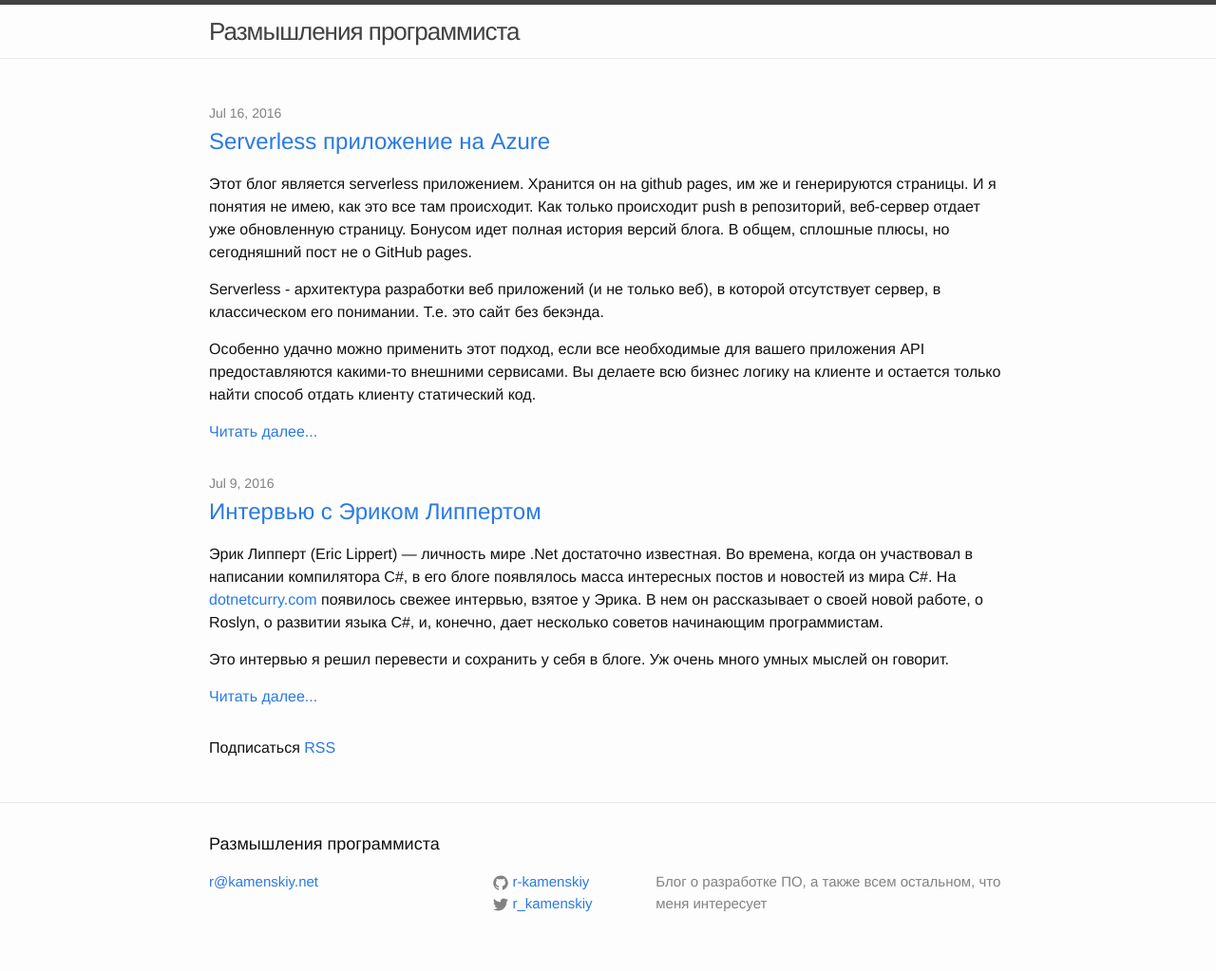
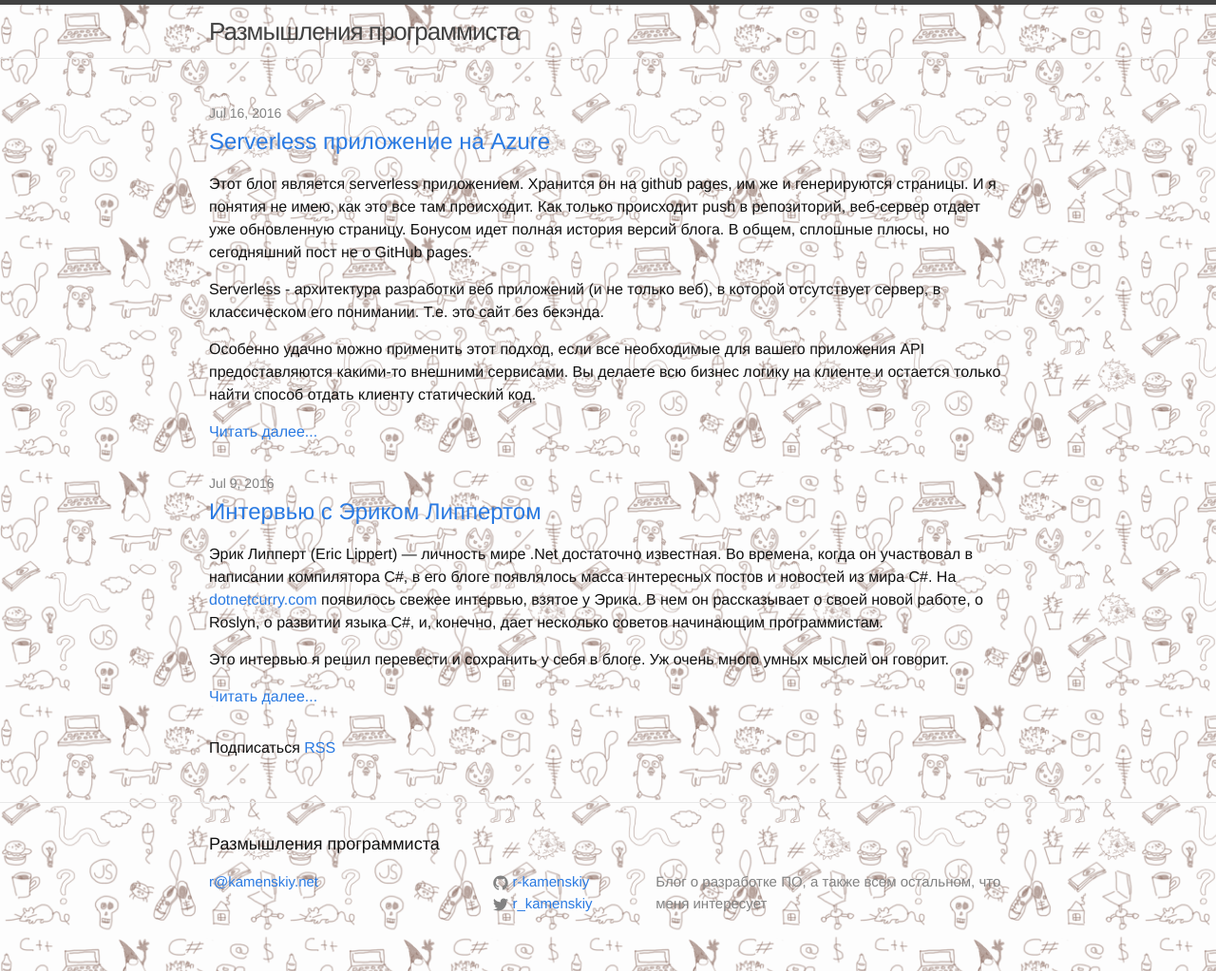
Before and after one commit to r-kamenskiy/r-kamenskiy.github.io, a Jekyll site: the page built from index.html, in a window 1280 px wide. Shown: the whole page at 95% size. Built offline with Jekyll 4.4.1, drawn with Linux system fonts in a browser that asks for light colours.

Commit message:
background

```diff
--- a/_sass/_base.scss
+++ b/_sass/_base.scss
@@ -23,6 +23,10 @@
     -o-font-feature-settings: "kern" 1;
     font-feature-settings: "kern" 1;
     font-kerning: normal;
+
+    background-image: url(http://blog.kamenskiy.net/images/back.png);
+    background-repeat: repeat;
+    background-size: 300px;
 }
 
 
```
